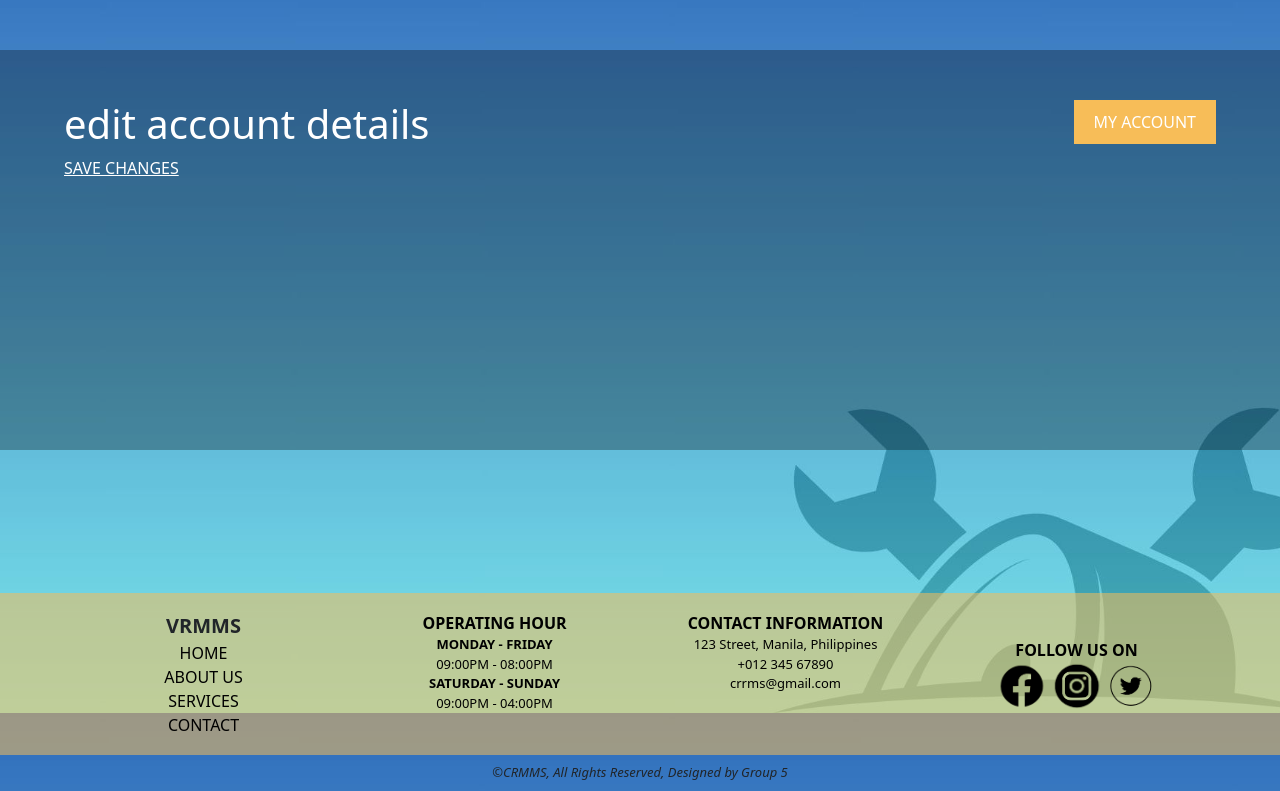
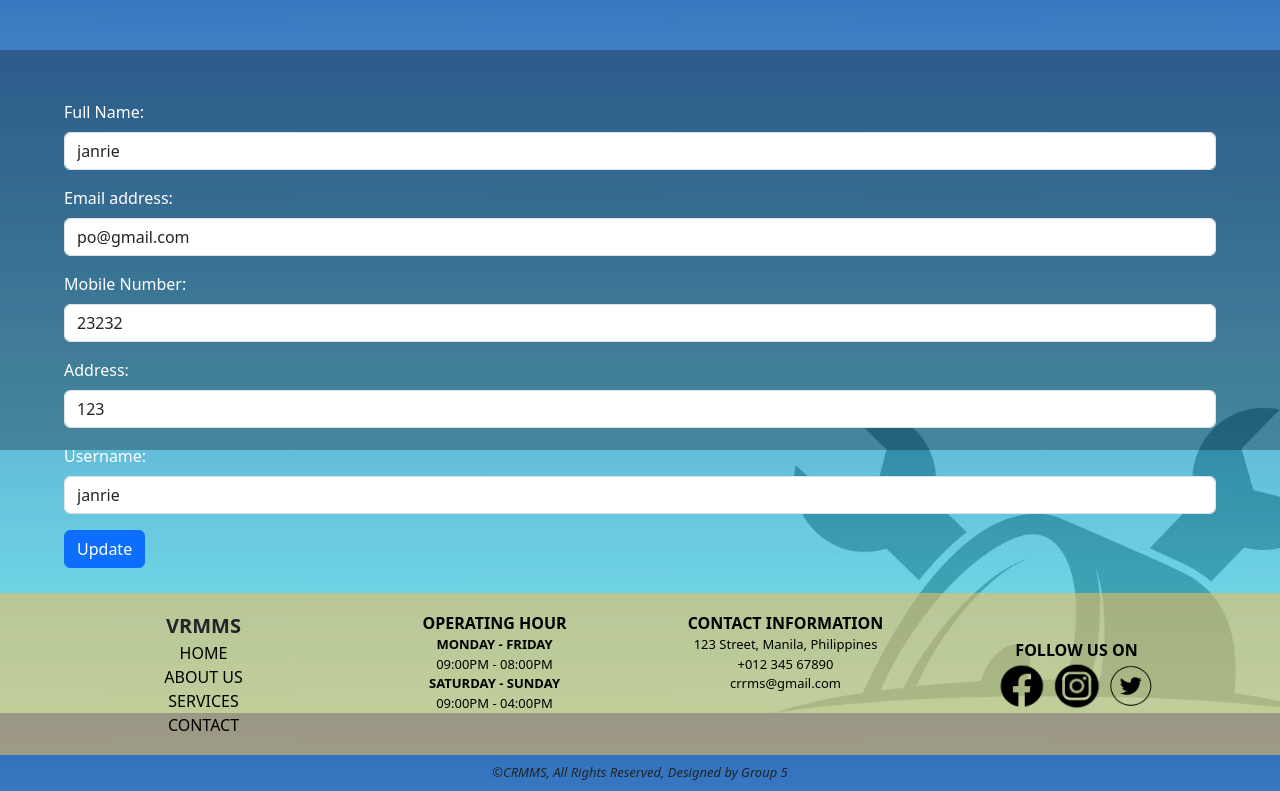
Before and after one commit to jnrveneracion/car-repair-and-maintenance-management-system, a PHP site: page /Client/edit-account.php in a window 1280 px wide. Shown: the part 87-878 px from the top of the page. Run offline with PHP 8.4, Linux system fonts and the light colour scheme; a user stored in the database is signed in; data comes from the database, SQL or seed files in the repository.

Commit message:
Edit Account function
pwede na maedit ni user account nya. Pinalitan ko rin ung comment sa service_status

```diff
--- a/Admin/Pending_Service_Submit.php
+++ b/Admin/Pending_Service_Submit.php
@@ -24,7 +24,7 @@ if ($_SERVER['REQUEST_METHOD'] === 'POST' && isset($_GET['request_id'])) {
 
     if ($stmt) {
         // Bind the parameters
-        mysqli_stmt_bind_param($stmt, 'ssisiiii', $service_cost, $labor_cost, $parts_cost, $total_cost, $comment, $request_id, $assigned_mechanic, $service_status_id);
+        mysqli_stmt_bind_param($stmt, 'ssissiii', $service_cost, $labor_cost, $parts_cost, $total_cost, $comment, $request_id, $assigned_mechanic, $service_status_id);
 
         // Execute the statement
         if (mysqli_stmt_execute($stmt)) {
--- a/Client/edit-account.php
+++ b/Client/edit-account.php
@@ -1,14 +1,39 @@
 <?php
 include('../connection.php');
 
+
+// Get the client_id from the session
+if (isset($_SESSION['client_id'])) {
+    $client_id = $_SESSION['client_id'];
+
+    $sql = "SELECT fullname, email, mobile_number, address, username FROM client WHERE client_id = $client_id";
+    $result = mysqli_query($con, $sql);
+
+    if ($result) {
+        $row = mysqli_fetch_assoc($result);
+        // Extract data from the row
+        $fullname = $row['fullname'];
+        $email = $row['email'];
+        $mobile_number = $row['mobile_number'];
+        $address = $row['address'];
+        $username = $row['username'];
+    } else {
+        // Handle database query error
+        echo "Error: " . mysqli_error($con);
+    }
+}
+
 ?>
+
 
 <!DOCTYPE html>
 <html lang="en">
+
 <head>
     <meta charset="UTF-8">
     <meta name="viewport" content="width=device-width, initial-scale=1.0">
-    <link href="https://cdn.jsdelivr.net/npm/bootstrap@5.3.0/dist/css/bootstrap.min.css" rel="stylesheet" integrity="sha384-9ndCyUaIbzAi2FUVXJi0CjmCapSmO7SnpJef0486qhLnuZ2cdeRhO02iuK6FUUVM" crossorigin="anonymous">
+    <link href="https://cdn.jsdelivr.net/npm/bootstrap@5.3.0/dist/css/bootstrap.min.css" rel="stylesheet"
+        integrity="sha384-9ndCyUaIbzAi2FUVXJi0CjmCapSmO7SnpJef0486qhLnuZ2cdeRhO02iuK6FUUVM" crossorigin="anonymous">
     <link rel="preconnect" href="https://fonts.googleapis.com">
     <link rel="preconnect" href="https://fonts.gstatic.com" crossorigin>
     <link href="https://fonts.googleapis.com/css2?family=Alex+Brush&display=swap" rel="stylesheet">
@@ -25,23 +50,55 @@ include('../connection.php');
         }
     </style>
 </head>
+
 <body>
     <?php include "../common/navbar-for-folder.php" ?>
 
     <div class="f-height d-flex justify-content-center">
-          <div class="text-white section"  style="height: 400px;">
+        <div class="text-white section" style="height: 400px;">
             <div>
-                    <div>
-                        <div class="head-section-txt">MY ACCOUNT</div>
-                        <h1>edit account details</h1>
-                        <a href="#" class="text-white">SAVE CHANGES</a>
+                <form method="POST" action="update-account.php">
+                    <input type="hidden" name="client_id" value="<?php echo $client_id; ?>">
+                    <div class="mb-3">
+                        <label for="fullname" class="form-label">Full Name:</label>
+                        <input type="text" class="registration-input form-control" id="fullname" name="fullname"
+                            required value="<?php echo $fullname; ?>">
                     </div>
+                    <div class="mb-3">
+                        <label for="email" class="form-label">Email address:</label>
+                        <input type="email" class="registration-input form-control" id="email" name="email" required
+                            value="<?php echo $email; ?>">
+                    </div>
+                    <div class="mb-3">
+                        <label for="mobile_number" class="form-label">Mobile Number:</label>
+                        <input type="text" class="registration-input form-control input-number-only" id="mobile_number"
+                            name="mobile_number" required value="<?php echo $mobile_number; ?>">
+                    </div>
+                    <div class="mb-3">
+                        <label for="address" class="form-label">Address:</label>
+                        <input type="text" class="registration-input form-control" id="address" name="address" required
+                            value="<?php echo $address; ?>">
+                    </div>
+                    <div class="mb-3">
+                        <label for="username" class="form-label">Username:</label>
+                        <input type="text" class="registration-input form-control" id="username" name="username"
+                            required value="<?php echo $username; ?>">
+                    </div>
+
+                    <button type="submit" class="btn btn-primary">Update</button>
+                </form>
+
             </div>
         </div>
     </div>
 
     <?php include "../common/footer-for-folder.php" ?>
-    <script src="https://cdn.jsdelivr.net/npm/@popperjs/core@2.11.8/dist/umd/popper.min.js" integrity="sha384-I7E8VVD/ismYTF4hNIPjVp/Zjvgyol6VFvRkX/vR+Vc4jQkC+hVqc2pM8ODewa9r" crossorigin="anonymous"></script>
-     <script src="https://cdn.jsdelivr.net/npm/bootstrap@5.3.0/dist/js/bootstrap.min.js" integrity="sha384-fbbOQedDUMZZ5KreZpsbe1LCZPVmfTnH7ois6mU1QK+m14rQ1l2bGBq41eYeM/fS" crossorigin="anonymous"></script>
+    <script src="https://cdn.jsdelivr.net/npm/@popperjs/core@2.11.8/dist/umd/popper.min.js"
+        integrity="sha384-I7E8VVD/ismYTF4hNIPjVp/Zjvgyol6VFvRkX/vR+Vc4jQkC+hVqc2pM8ODewa9r"
+        crossorigin="anonymous"></script>
+    <script src="https://cdn.jsdelivr.net/npm/bootstrap@5.3.0/dist/js/bootstrap.min.js"
+        integrity="sha384-fbbOQedDUMZZ5KreZpsbe1LCZPVmfTnH7ois6mU1QK+m14rQ1l2bGBq41eYeM/fS"
+        crossorigin="anonymous"></script>
 </body>
+
 </html>
```
Also changed, not shown: Client/Change_Password.php (added, +77 -0 lines), Client/my-account.php (+31 -12 lines), Client/update-account.php (added, +28 -0 lines). Lines whose indentation alone changed are shown as unchanged.
